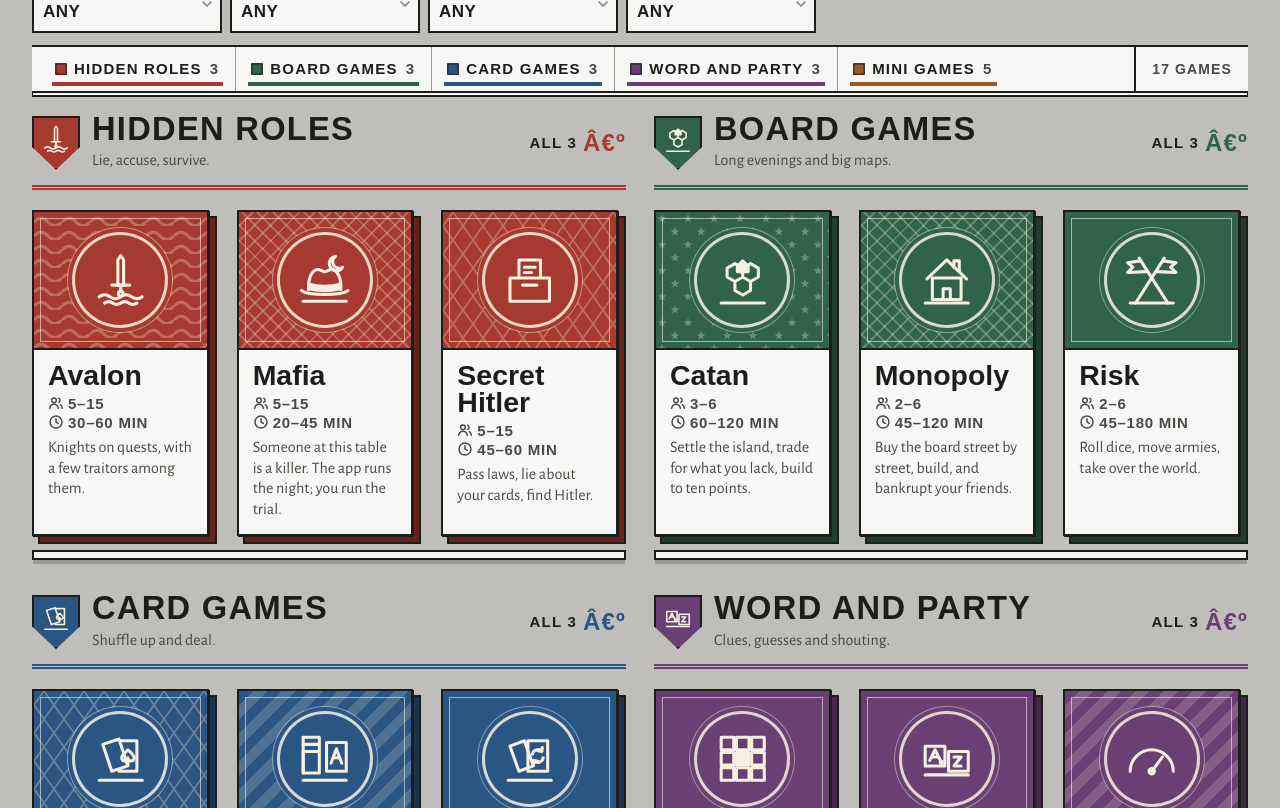
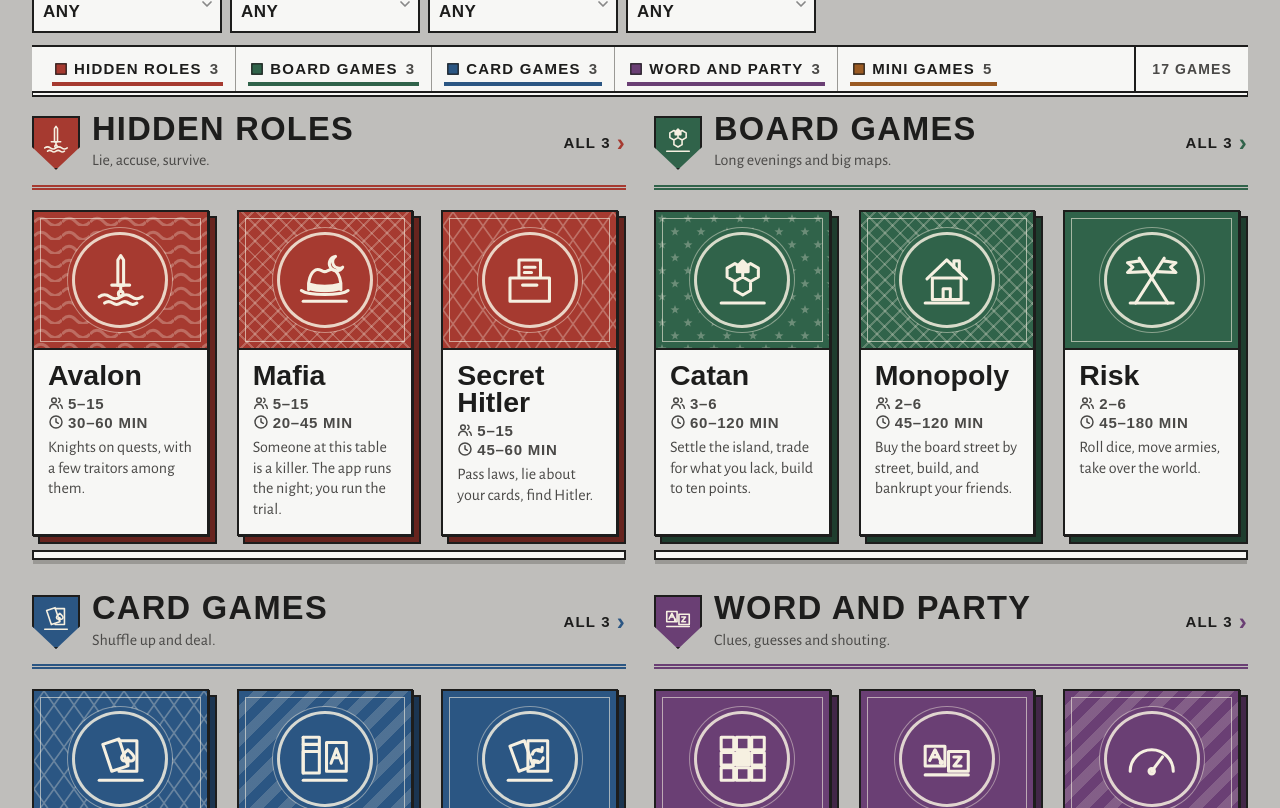
Before and after one commit to LesiaZ2007/jackdaw-games, a Next.js app in the folder apps/web/: page / in a window 1280 px wide. Shown: the part 952-1760 px from the top of the page. Built offline with nearby package versions, Linux system fonts and the light colour scheme; a web font is replaced by a local one.

Commit message:
Home: fix the garbled arrows and ellipsis on the shelves

```diff
--- a/apps/web/app/shelves.tsx
+++ b/apps/web/app/shelves.tsx
@@ -166,7 +166,7 @@
                   </div>
                   <Link className="shelf__all" href={`/games?kind=${s.kind}`}>
                     All {s.games.length}
-                    <span aria-hidden="true">â€º</span>
+                    <span aria-hidden="true">›</span>
                   </Link>
                 </header>
                 <div className="shelf__case">
@@ -193,7 +193,7 @@
                           </span>
                           <span className="shelf__bookend-label">
                             See all {s.title.toLowerCase()}
-                            <span aria-hidden="true"> â€º</span>
+                            <span aria-hidden="true"> ›</span>
                           </span>
                         </Link>
                       </li>
@@ -281,7 +281,7 @@
                 <BirdMark weight={2.6} />
               </span>
             </span>
-            <span className="shelf-draw__label">{shuffling ? 'Shufflingâ€¦' : 'Draw a game'}</span>
+            <span className="shelf-draw__label">{shuffling ? 'Shuffling…' : 'Draw a game'}</span>
           </button>
         )}
       </div>
```
Also changed, not shown: apps/web/lib/catalog.ts (line endings or trailing spaces).
